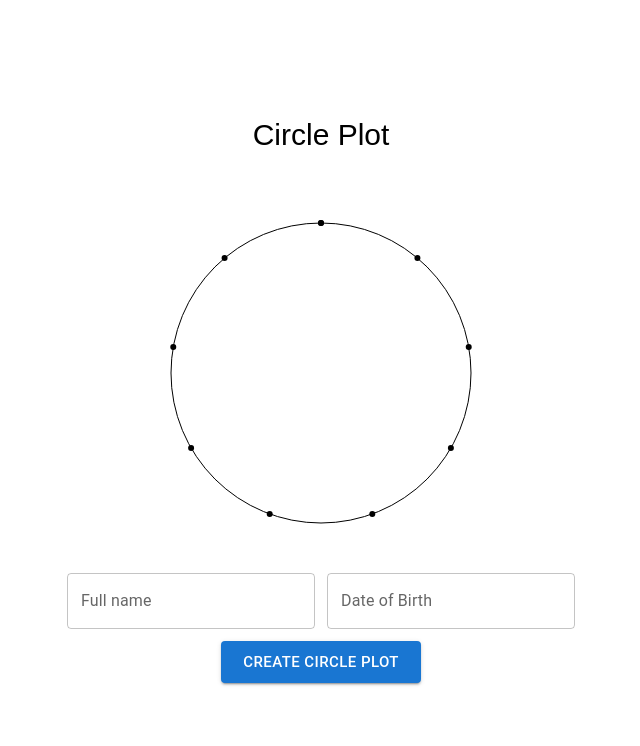
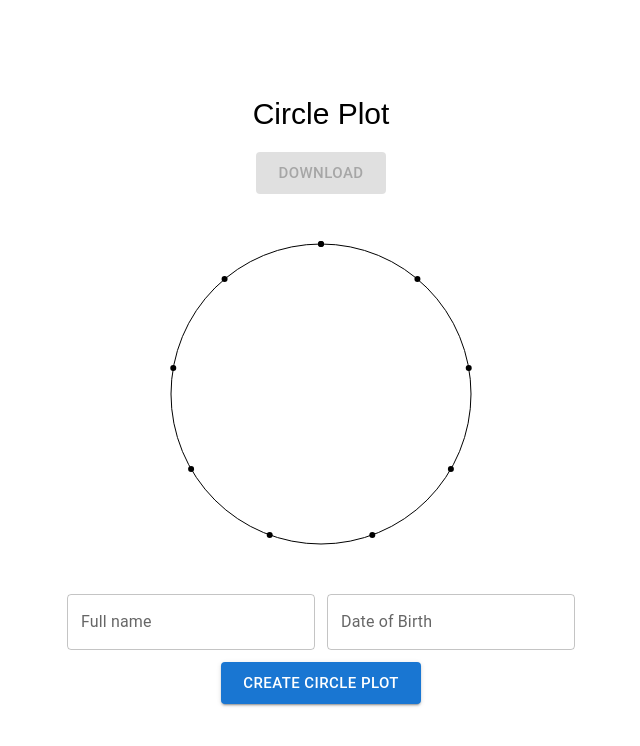
Before and after one commit to VOV44ER/circle_plot_app, a Next.js app: page / in a window 1280 px wide. Shown: the top 746 px of the page, without its empty margins (319-959 px from the left). Built offline with nearby package versions, Linux system fonts and the light colour scheme.

Commit message:
ADD: added download image

```diff
--- a/pages/index.jsx
+++ b/pages/index.jsx
@@ -45,6 +45,7 @@ const convertToNumbers = (name) => {
 
 export default function Home() {
   const { control, handleSubmit } = useForm();
+  const [canvasImageUrl, setCanvasImageUrl] = useState(null);
 
   function drawCirclePilot() {
     clearCanvas();
@@ -63,6 +64,13 @@ export default function Home() {
     // Plot circle
     drawCircle(r);
   }
+
+  const handleDownload = () => {
+    const link = document.createElement("a");
+    link.download = "circle_plot.png";
+    link.href = canvasImageUrl;
+    link.click();
+  };
 
   useEffect(() => {
     drawCirclePilot();
@@ -166,11 +174,24 @@ export default function Home() {
       }
       prevIndex = currentIndex;
     }
+
+    const canvas = document.getElementById("circleCanvas");
+    const canvasImageUrl = canvas.toDataURL();
+    setCanvasImageUrl(canvasImageUrl);
   }
 
   return (
     <main className="flex flex-col w-screen px-5 h-screen justify-center items-center">
       <h1 className="text-3xl mb-5">Circle Plot</h1>
+      <Button
+        onClick={handleDownload}
+        className="text-white font-medium hover:bg-green-600 bg-green-500"
+        size="large"
+        variant="contained"
+        disabled={!canvasImageUrl}
+      >
+        Download
+      </Button>
       <div>
         <canvas id="circleCanvas" width="400" height="400"></canvas>
       </div>
```
